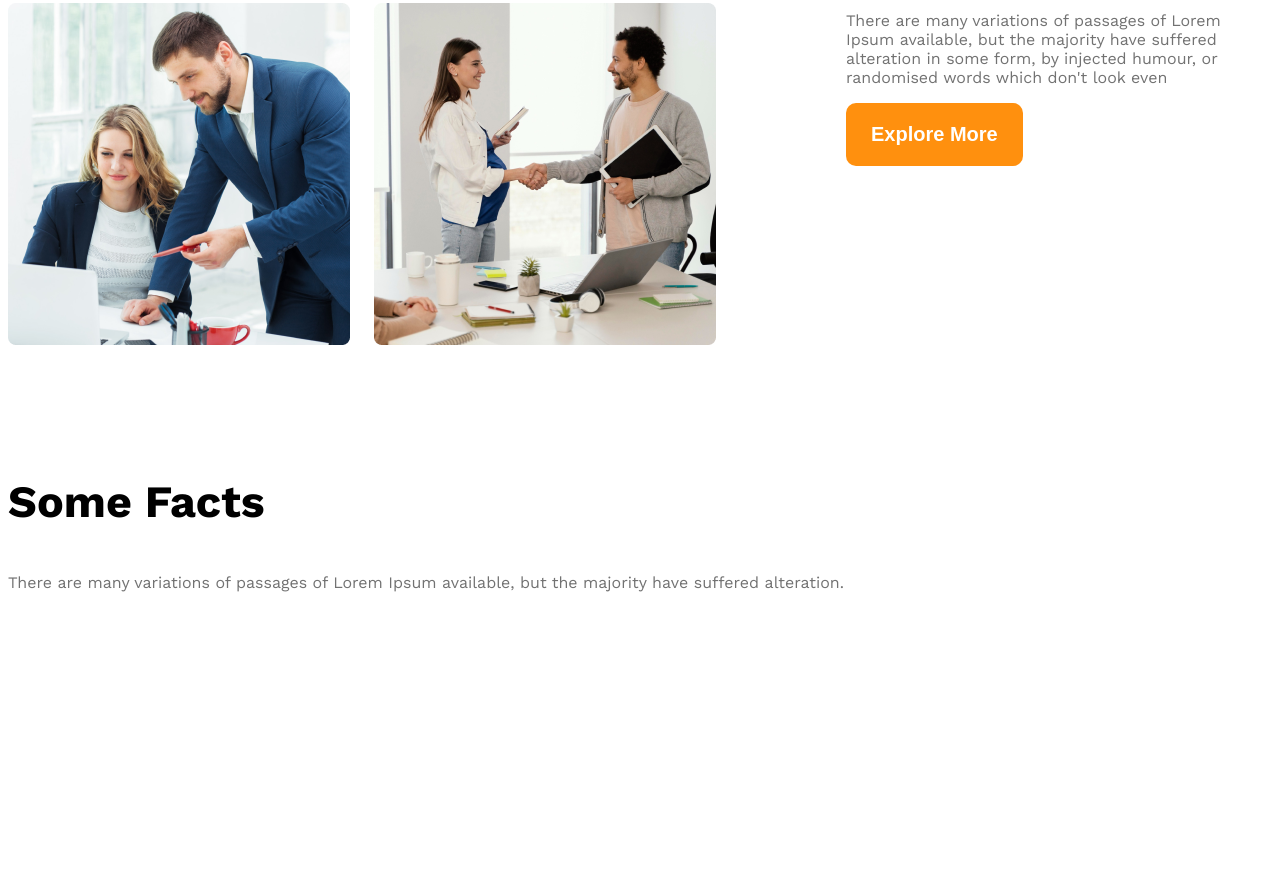
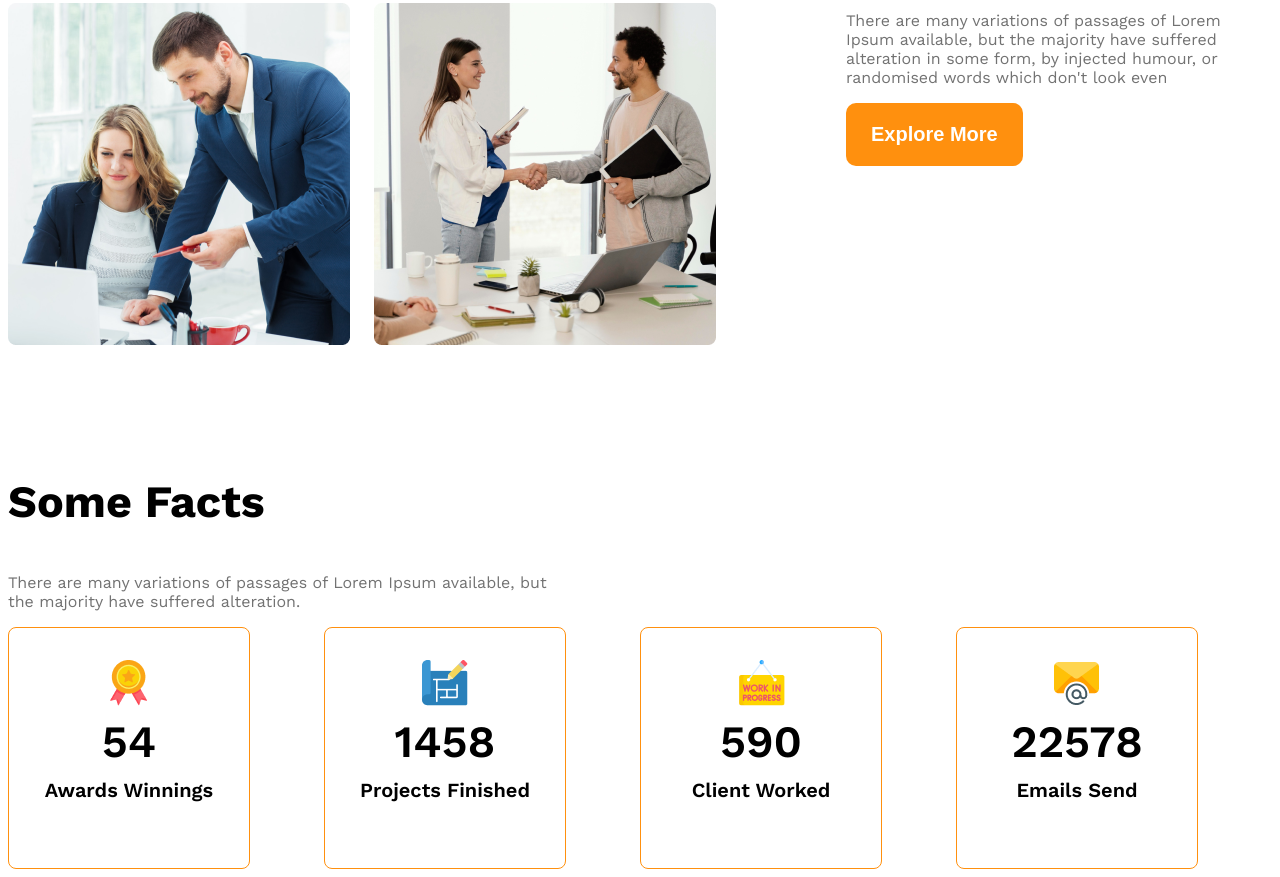
Before and after one commit to TheRudraBro/g3-architect-responsive-website, a plain HTML site: page index.html in a window 1280 px wide. Shown: the part 1677-2554 px from the top of the page. Before the commit the page ends 2450 px from the top, so only its background shows below. Drawn offline with nearby package versions, Linux system fonts and the light colour scheme.

Commit message:
facts updated

```diff
--- a/index.html
+++ b/index.html
@@ -68,30 +68,38 @@
 <h3 class="section-title">
     Some Facts
 </h3>
-<p class="text-light-gray">
+<p class="text-light-gray fact-description">
     There are many variations of passages of Lorem Ipsum available, but the majority have suffered alteration.
 </p>
 <div class="facts-container">
     <!-- .fact*4>img.fact-icon+h4.fact-number+h5.fact-name -->
-        <div class="fact">
-            <img src="" alt="" class="fact-icon">
-            <h4 class="fact-number"></h4>
-            <h5 class="fact-name"></h5>
+        <div class="fact-card display-flex ">
+          <div>
+              <img src="images/icons/ribon.png" alt="" class="fact-icon">
+            <h4 class="fact-number">54</h4>
+            <h5 class="fact-name">Awards Winnings</h5>
+          </div>
         </div>
-        <div class="fact">
-            <img src="" alt="" class="fact-icon">
-            <h4 class="fact-number"></h4>
-            <h5 class="fact-name"></h5>
+        <div class="fact-card display-flex">
+          <div>
+              <img src="images/icons/projects.png" alt="" class="fact-icon">
+            <h4 class="fact-number">1458</h4>
+            <h5 class="fact-name">Projects Finished</h5>
+          </div>
         </div>
-        <div class="fact">
-            <img src="" alt="" class="fact-icon">
-            <h4 class="fact-number"></h4>
-            <h5 class="fact-name"></h5>
+        <div class="fact-card display-flex">
+<div>
+                <img src="images/icons/customers.png" alt="" class="fact-icon">
+            <h4 class="fact-number">590</h4>
+            <h5 class="fact-name">Client Worked</h5>
+</div>
         </div>
-        <div class="fact">
-            <img src="" alt="" class="fact-icon">
-            <h4 class="fact-number"></h4>
-            <h5 class="fact-name"></h5>
+        <div class="fact-card display-flex">
+           <div>
+             <img src="images/icons/email.png" alt="" class="fact-icon">
+            <h4 class="fact-number">22578</h4>
+            <h5 class="fact-name">Emails Send</h5>
+           </div>
         </div>
 </div>
  </div>
--- a/styles/architec.css
+++ b/styles/architec.css
@@ -119,6 +119,45 @@ gap: 24px;
 
 
 
+/* some fact related style */
+.facts-container{
+    display: grid;
+    grid-template-columns: repeat(4,1fr);
+
+}
+.fact-card{
+    border: 1px solid #FF900E;
+
+width: 240px;
+height: 240px;
+border-radius: 8px;
+text-align: center;
+align-items: center;
+justify-content: center;
+}
+.fact-number{
+    font-size: 2.8rem;
+    font-weight: 600;
+    margin-top: 5px;
+    margin-bottom: 10px;
+}
+
+.fact-name{
+    font-size: 1.25rem;
+    font-weight: 600;
+    margin-top: 10px;
+}
+.fact-description{
+    max-width: 540px;
+}
+
+
+
+
+
+
+
+
 /* responsive media query */
 @media screen and (max-width: 768px) {
     /* .banner-title {
```
